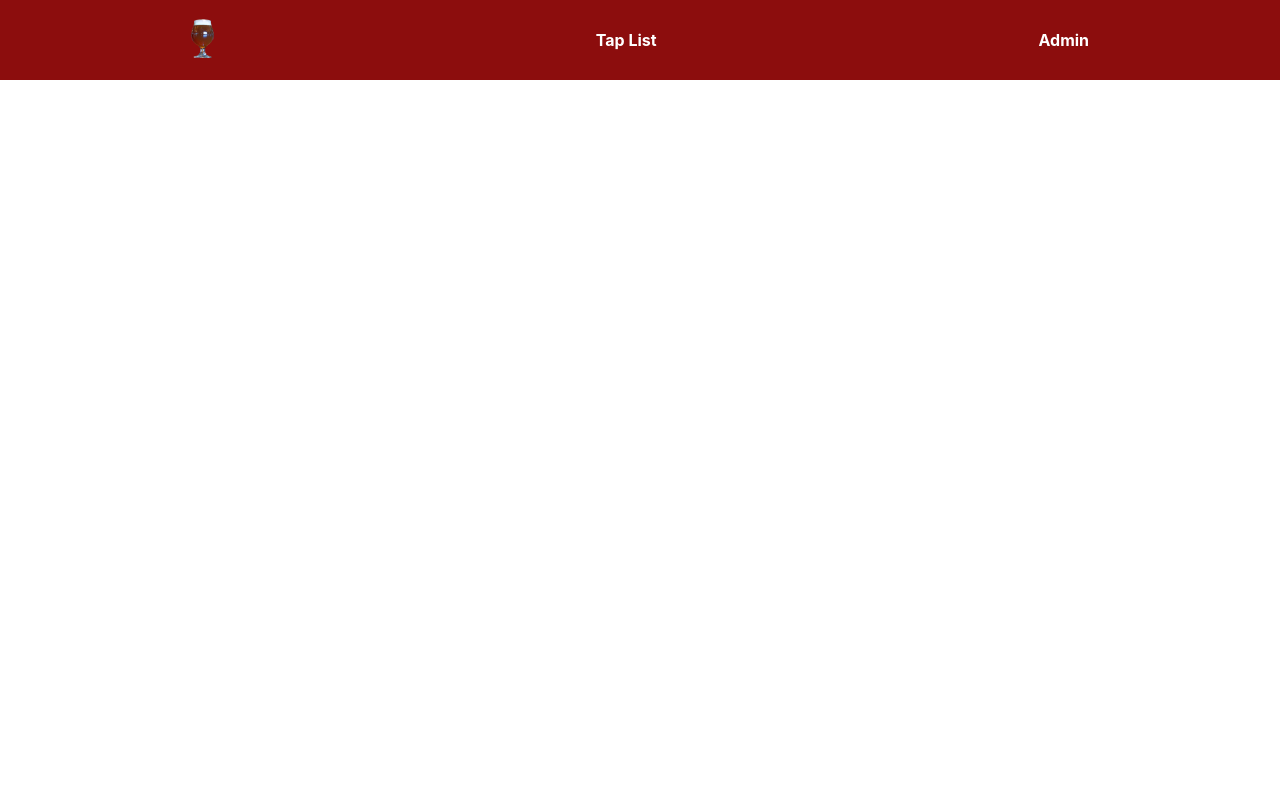
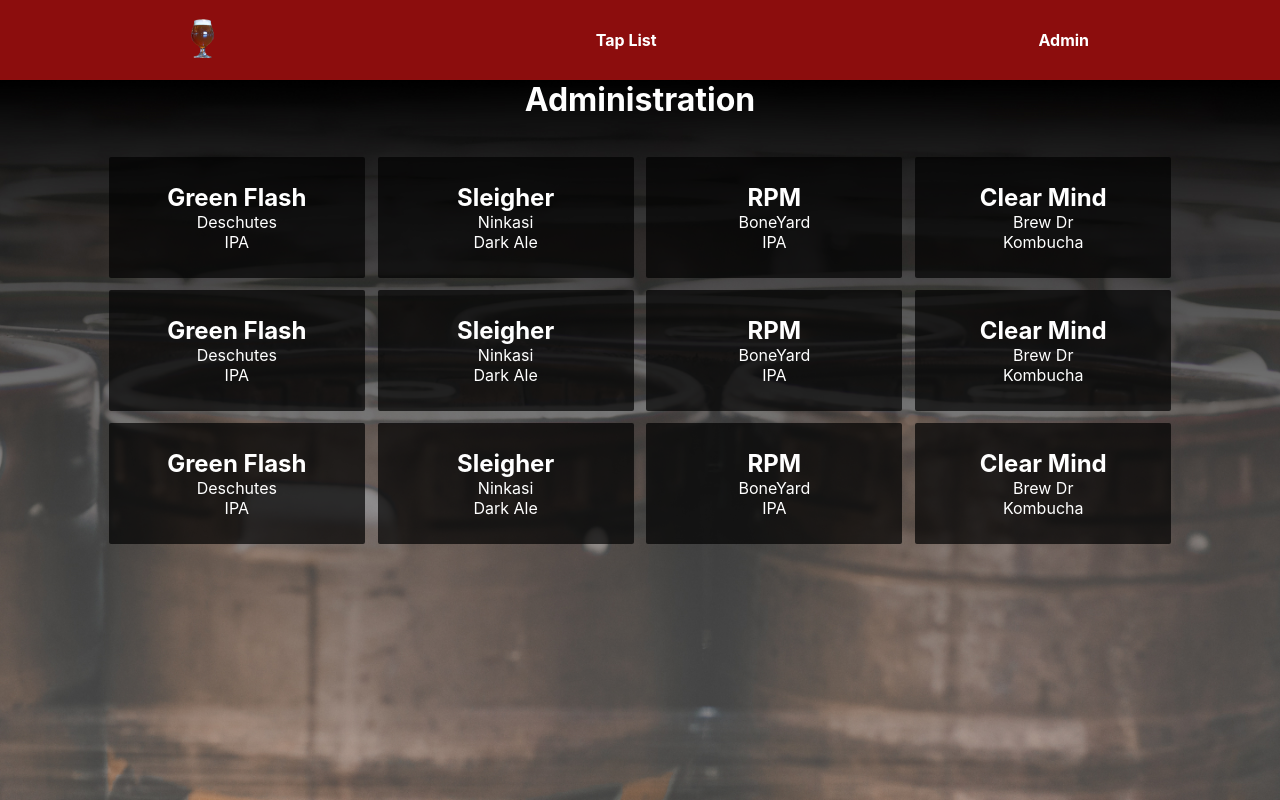
Before and after one commit to grobergm/ReactTaproom, a React (Create React App) app: page /admin in a window 1280 px wide. Built offline with nearby package versions, Linux system fonts and the light colour scheme.

Commit message:
add public component so keglist is reusable in admin

```diff
--- a/src/App.css
+++ b/src/App.css
@@ -3,6 +3,7 @@
 }
 body{
   color:white;
+  text-align:center;
 }
 
 a{
--- a/src/App.js
+++ b/src/App.js
@@ -5,7 +5,7 @@
 import Landing from './components/Landing';
 import Navbar from './components/Navbar';
 import Admin from './components/Admin';
-import KegList from './components/KegList';
+import Public from './components/Public';
 import NotFound from './components/NotFound';
 
 function App() {
@@ -16,7 +16,7 @@
         <Switch>
           <Route exact path='/' component={Landing} />
           <Route path='/admin' component={Admin} />
-          <Route path='/keglist' component={KegList} />
+          <Route path='/keglist' component={Public} />
           <Route component={NotFound} />
         </Switch>
       </div>
--- a/src/components/Admin.js
+++ b/src/components/Admin.js
@@ -1,8 +1,18 @@
 import React from 'react';
+import kegroom from '../img/admin.jpg'
+import KegList from './KegList'
+
 
 function Admin(){
+	const background={
+		backgroundImage:`url(${kegroom})`,
+		backgroundSize:'cover',
+		height:'90vh'
+	}
 	return(
-		<div>
+		<div style={background}>
+			<h1>Administration</h1>
+			<KegList />
 		</div>
 		)
 }
--- a/src/components/KegList.js
+++ b/src/components/KegList.js
@@ -1,14 +1,9 @@
 import React from 'react';
 import Keg from './Keg';
 import kegArray from '../models/kegData';
-import pour from '../img/keglist.jpg';
 
 function KegList(){
-	const background={
-		backgroundImage:`url(${pour})`,
-		backgroundSize:'cover',
-		height:'90vh'
-	}
+
 	const grid={
 		display:'grid',
 		gridTemplateColumns:'repeat(4,20%)',
@@ -16,12 +11,8 @@
 		gridGap:'1vw',
 		paddingTop:'3vw'
 	}
-	const title={
-		textAlign:'center'
-	}
+
 	return(
-		<div style={background} >
-			<h1 style={title}>Current Selection</h1>
 		<div style={grid}>
 			{
 				kegArray.map((keg,index)=>{
@@ -33,7 +24,6 @@
 				})
 			}
 		</div>
-		</div>
 		)
 }
 
--- /dev/null
+++ b/src/components/Public.js
@@ -0,0 +1,20 @@
+import React from 'react';
+import pour from '../img/keglist.jpg';
+import KegList from './KegList'
+
+
+function Public(){
+	const background={
+		backgroundImage:`url(${pour})`,
+		backgroundSize:'cover',
+		height:'90vh'
+	}
+	return(
+		<div style={background} >
+			<h1>Current Selection</h1>
+			<KegList />
+		</div>
+	)
+};
+
+export default Public;
```
Also changed, not shown: src/img/admin.jpg (added), 1 other file (tests, documents, lock files or other folders). Lines whose indentation alone changed are shown as unchanged.
